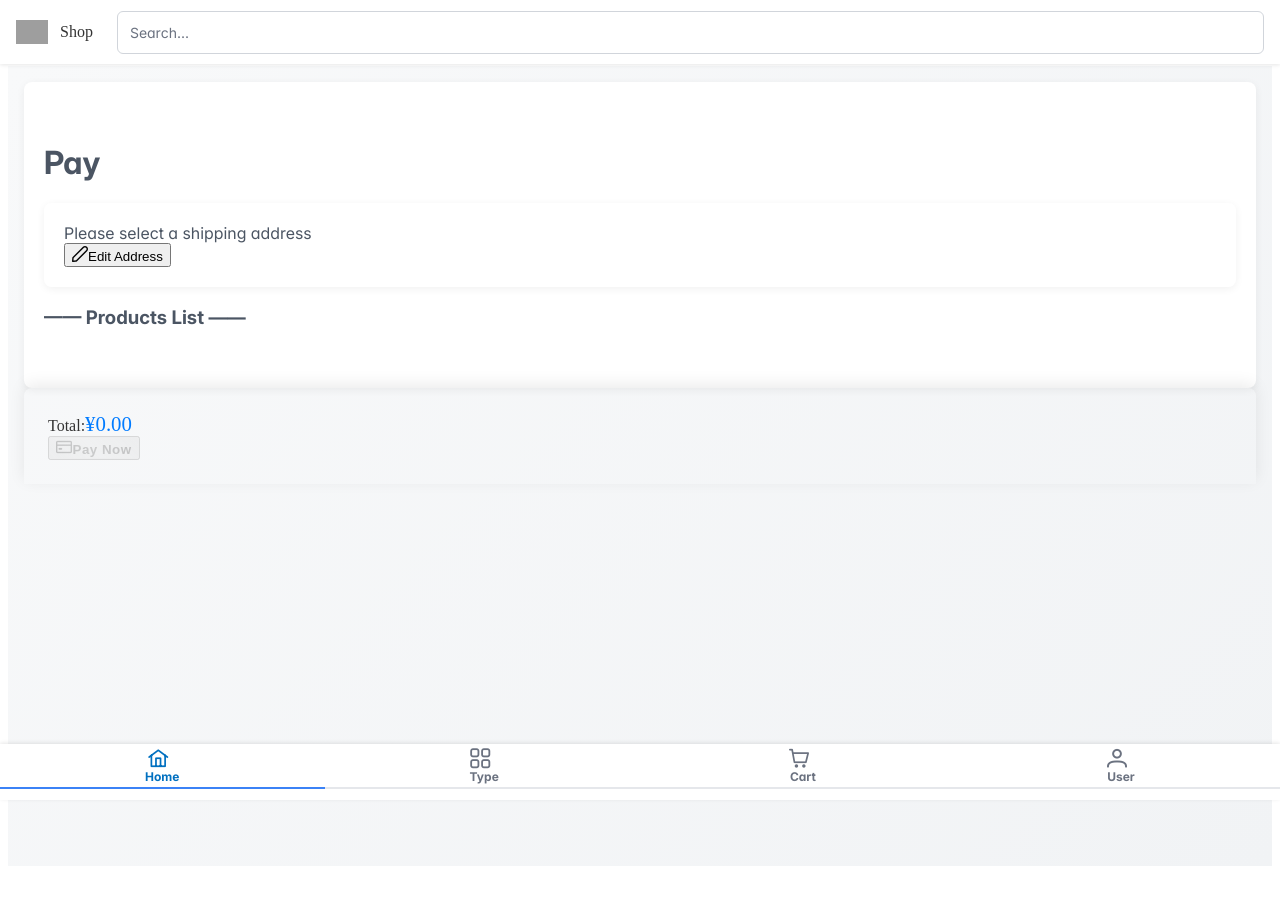
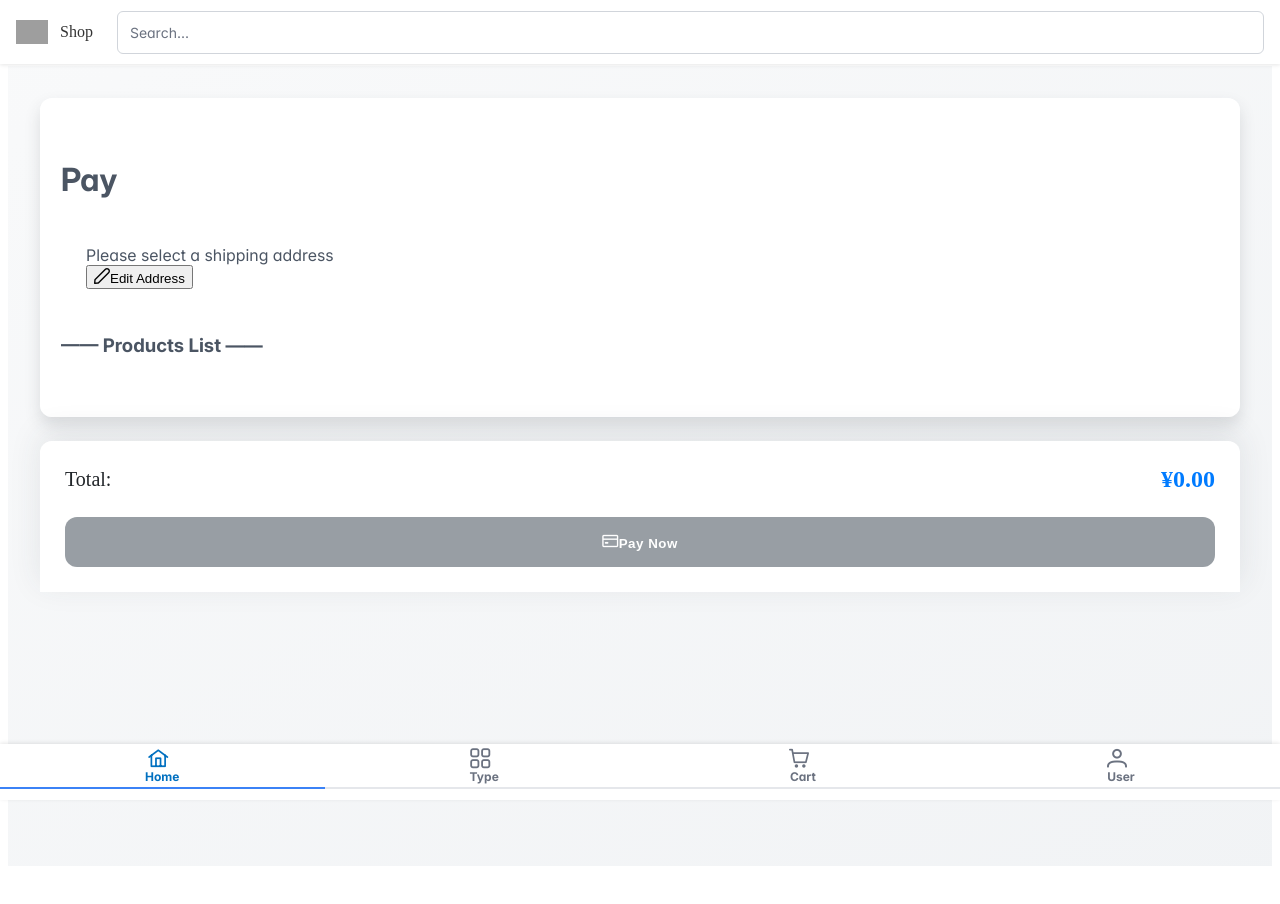
Before and after one commit to LaoeGaoci/E-commerce-sample, a Next.js app in the folder frontend/: page /order in a window 1280 px wide. Shown: the top 904 px of the page. Built offline with nearby package versions, Linux system fonts and the light colour scheme.

Commit message:
fix:(order):optimized code

```diff
--- a/frontend/src/app/cart/cartService.ts
+++ b/frontend/src/app/cart/cartService.ts
@@ -50,6 +50,8 @@ export const checkoutCart = (userId: string) => {
     productList: [...cart.products],
     status: '待发货',
     totalPrice,
+    orderType: 'cart',
+    cartId: cart.id
   };
 
   orders.push(newOrder);
--- a/frontend/src/app/order/order.scss
+++ b/frontend/src/app/order/order.scss
@@ -1,13 +1,28 @@
 // order.scss
+// 基础变量
 $primary-color: #007bff;
+$secondary-color: #6c757d;
 $success-color: #28a745;
-$text-dark: #333;
-$text-light: #666;
-$border-color: #e0e0e0;
-$shadow-sm: 0 2px 8px rgba(0, 0, 0, 0.06);
-$shadow-md: 0 4px 12px rgba(0, 0, 0, 0.1);
-$radius-md: 8px;
-// 新增在变量定义之后
+$warning-color: #ffc107;
+$danger-color: #dc3545;
+$light-color: #f8f9fa;
+$dark-color: #343a40;
+$text-dark: #212529;
+$text-light: #6c757d;
+$border-color: #dee2e6;
+$radius-md: 0.75rem;
+$transition-base: all 0.3s cubic-bezier(0.25, 0.46, 0.45, 0.94);
+
+// 阴影系统
+$shadow-sm: 0 0.125rem 0.25rem rgba($dark-color, 0.075);
+$shadow-md: 0 0.5rem 1rem rgba($dark-color, 0.15);
+$shadow-lg: 0 1rem 3rem rgba($dark-color, 0.175);
+
+// 渐变系统
+$gradient-light: linear-gradient(150deg, rgba($light-color, 0.95) 0%, rgba(#f1f3f5, 0.98) 100%);
+$gradient-primary: linear-gradient(45deg, $primary-color 0%, lighten($primary-color, 15%) 100%);
+
+// 混入函数
 @mixin text-ellipsis($lines) {
   display: -webkit-box;
   -webkit-line-clamp: $lines;
@@ -15,51 +30,74 @@ $radius-md: 8px;
   overflow: hidden;
   text-overflow: ellipsis;
 }
+
+@mixin glass-effect($opacity: 0.1) {
+  background: rgba(white, $opacity);
+  backdrop-filter: blur(10px);
+  border: 1px solid rgba(white, 0.2);
+}
+
+// 基础容器
 .payment-container {
   min-height: 100vh;
-  background: linear-gradient(135deg, #f8f9fa 0%, #f1f3f5 100%);
+  background: $gradient-light;
+  padding: 2rem;
+  position: relative;
+  overflow-x: hidden;
+
+  @media (max-width: 768px) {
     padding: 1rem;
-
-  .mypage-card {
-    border-radius: $radius-md;
-    box-shadow: $shadow-sm;
-    transition: transform 0.3s ease;
-
-    &:hover {
-      transform: translateY(-2px);
-      box-shadow: $shadow-md;
   }
 }
 
-  .mypage-address-item {
-    padding: 1.25rem;
-    background: rgba(white, 0.9);
+// 通用卡片样式
+.mypage-card {
+  @include glass-effect(0.95);
   border-radius: $radius-md;
-    margin: 1rem 0;
-    box-shadow: $shadow-sm;
-    transition: all 0.3s ease;
+  box-shadow: $shadow-md;
+  transition: $transition-base;
+  margin-bottom: 1.5rem;
 
   &:hover {
-      background: white;
-      box-shadow: $shadow-md;
+    transform: translateY(-0.25rem);
+    box-shadow: $shadow-lg;
   }
 
-    button {
-      transition: transform 0.2s ease;
+  .card-header {
+    padding: 1.5rem;
+    border-bottom: 2px solid rgba($primary-color, 0.1);
 
-      &:hover {
-        transform: translateX(4px);
+    h1 {
+      font-size: 1.75rem;
+      font-weight: 700;
+      color: $text-dark;
+      text-align: center;
+      position: relative;
+
+      &::after {
+        content: '';
+        display: block;
+        width: 3rem;
+        height: 3px;
+        background: $primary-color;
+        margin: 1rem auto 0;
+      }
     }
   }
 }
 
-  .mypage-product-card {
+// 地址模块
+.mypage-address-item {
+  padding: 1.5rem;
+  margin: 1.25rem 0;
+  border-radius: $radius-md;
   position: relative;
-    overflow: hidden;
-    transition: all 0.3s cubic-bezier(0.4, 0, 0.2, 1);
+  transition: $transition-base;
+  cursor: pointer;
+  @include glass-effect(0.9);
 
   &::before {
-      content: "";
+    content: '';
     position: absolute;
     top: 0;
     left: 0;
@@ -67,53 +105,141 @@ $radius-md: 8px;
     height: 100%;
     background: $primary-color;
     opacity: 0;
-      transition: opacity 0.3s ease;
+    transition: $transition-base;
   }
 
   &:hover {
-      transform: translateY(-3px);
+    transform: translateX(0.5rem);
 
     &::before {
       opacity: 1;
     }
   }
 
+  &.selected {
+    background: rgba($primary-color, 0.05);
+    border: 2px solid $primary-color;
+  }
+}
+
+// 商品卡片
+.mypage-product-card {
+  display: flex;
+  align-items: center;
+  padding: 1.25rem;
+  margin: 1rem 0;
+  border-radius: $radius-md;
+  transition: $transition-base;
+  @include glass-effect(0.95);
+
+  .product-image {
+    width: 100px;
+    height: 100px;
+    border-radius: $radius-md;
+    object-fit: cover;
+    box-shadow: $shadow-sm;
+    transition: $transition-base;
+  }
+
   .product-details {
+    flex: 1;
+    margin-left: 1.5rem;
+
     h4 {
+      font-size: 1.1rem;
       font-weight: 600;
       color: $text-dark;
+      margin-bottom: 0.5rem;
       @include text-ellipsis(2);
     }
 
-      p {
-        font-size: 0.95rem;
+    .price-info {
+      display: flex;
+      align-items: baseline;
+      gap: 0.75rem;
+
+      .unit-price {
         color: $text-light;
-        margin-top: 0.5rem;
+        font-size: 0.9rem;
+      }
+
+      .quantity {
+        color: $text-dark;
+        font-weight: 500;
+      }
+
+      .total {
+        color: $primary-color;
+        font-weight: 700;
+        margin-left: auto;
+        font-size: 1.1rem;
       }
     }
   }
 
+  &:hover {
+    transform: translateY(-0.25rem);
+    box-shadow: $shadow-md;
+
+    .product-image {
+      transform: scale(1.05);
+    }
+  }
+}
+
+// 支付摘要
 .payment-summary {
+  position: sticky;
+  bottom: 0;
+  background: white;
+  @include glass-effect(0.98);
+  box-shadow: 0 -0.5rem 2rem rgba($dark-color, 0.1);
   border-radius: $radius-md $radius-md 0 0;
-    box-shadow: 0 -4px 16px rgba(0, 0, 0, 0.08);
   padding: 1.5rem;
 
   .total-amount {
+    display: flex;
+    justify-content: space-between;
+    align-items: center;
+    margin-bottom: 1.5rem;
+
+    span:first-child {
+      font-size: 1.25rem;
+      color: $text-dark;
+    }
+
     span:last-child {
       color: $primary-color;
-        font-size: 1.3rem;
+      font-size: 1.5rem;
+      font-weight: 700;
     }
   }
 
   .payment-button {
+    width: 100%;
+    padding: 1rem;
+    background: $gradient-primary;
+    border: none;
+    border-radius: $radius-md;
+    color: white;
+    font-weight: 600;
+    letter-spacing: 0.5px;
+    transition: $transition-base;
     position: relative;
     overflow: hidden;
-      transition: all 0.3s ease;
-      font-weight: 600;
-      letter-spacing: 0.5px;
+
+    &:hover {
+      transform: translateY(-2px);
+      box-shadow: $shadow-md;
+    }
+
+    &:disabled {
+      opacity: 0.7;
+      background: $secondary-color;
+    }
 
     &::after {
-        content: "";
+      content: '';
       position: absolute;
       top: -50%;
       left: -50%;
@@ -125,19 +251,12 @@ $radius-md: 8px;
         rgba(white, 0.2) 50%,
         transparent 75%
       );
-        animation: shine 3s infinite;
-      }
-
-      &:disabled {
-        opacity: 0.7;
-        &::after {
-          animation: none;
-        }
-      }
+      animation: shine 2s infinite;
     }
   }
 }
 
+// 动画
 @keyframes shine {
   100% {
     transform: translateX(100%);
@@ -147,40 +266,41 @@ $radius-md: 8px;
 // 弹窗优化
 .p-dialog {
   .p-dialog-header {
-    border-bottom: 2px solid $primary-color;
+    background: $gradient-light;
+    border-bottom: 2px solid rgba($primary-color, 0.1);
   }
 
   .address-item {
     padding: 1rem;
-    margin: 0.5rem 0;
+    margin: 0.75rem 0;
     border-radius: $radius-md;
-    cursor: pointer;
-    transition: all 0.2s ease;
+    transition: $transition-base;
 
     &.selected {
-      background: rgba($primary-color, 0.1);
+      background: rgba($primary-color, 0.05);
       border: 2px solid $primary-color;
     }
 
-    &:hover:not(.selected) {
-      background: #f8f9fa;
+    &:hover {
+      background: rgba($primary-color, 0.03);
     }
   }
 }
 
 // 响应式优化
 @media (max-width: 768px) {
-  .payment-container {
-    padding: 0;
-
   .mypage-product-card {
     flex-direction: column;
-      align-items: flex-start;
+    align-items: stretch;
 
-      img {
+    .product-image {
       width: 100%;
-        height: 120px;
-        object-fit: cover;
+      height: 150px;
+      margin-bottom: 1rem;
+    }
+
+    .product-details {
+      margin-left: 0;
     }
   }
 
@@ -188,7 +308,12 @@ $radius-md: 8px;
     padding: 1rem;
 
     .total-amount {
+      span:first-child {
         font-size: 1.1rem;
+      }
+
+      span:last-child {
+        font-size: 1.3rem;
       }
     }
   }
--- a/frontend/src/app/order/page.tsx
+++ b/frontend/src/app/order/page.tsx
@@ -3,7 +3,7 @@ import React, { useState, useEffect, useMemo } from 'react';
 import Link from 'next/link';
 import Image from 'next/image';
 import { useRouter } from 'next/navigation';
-
+import { Order } from '../data/orders';
 import { Address } from '../data/addresses';
 import { Cart } from '../data/carts';
 import { Product } from '../data/products';
@@ -14,32 +14,29 @@ import './order.scss';
 import { Card } from 'primereact/card';
 import { Button } from 'primereact/button';
 import { Dialog } from 'primereact/dialog';
-
-interface OrderItem {
-  id: string;
-  name: string;
-  price: number;
-  imageUrl: string;
-  quantity: number;
-}
+import { v4 as uuidv4 } from 'uuid';
 
 const OrderPaymentPage: React.FC = () => {
   const router = useRouter();
   const userId = '1'; // 假设当前用户ID为1
 
   // 状态管理
+  const [products, setProducts] = useState<Product[]>([]);
   const [isAddressSidebarOpen, setIsAddressSidebarOpen] = useState(false);
   const [selectedAddress, setSelectedAddress] = useState<string | null>(null);
   const [addresses, setAddresses] = useState<Address[]>([]);
   const [cart, setCart] = useState<Cart | null>(null);
-  const [orderItems, setOrderItems] = useState<OrderItem[]>([]);
+  const [orderItems, setOrderItems] = useState<Order[]>([]);
   const [isPaymentSuccessModalOpen, setPaymentSuccessModalOpen] = useState(false);
-
+  const [orders, setOrders] = useState<Order[]>([]);
   // 获取地址和购物车数据
   useEffect(() => {
     const storedAddresses = loadFromStorage<Address[]>('addresses') || [];
     const userAddresses = storedAddresses.filter(addr => addr.userId === userId);
     setAddresses(userAddresses);
+
+    const storedOrders = loadFromStorage<Order[]>('orders') || [];
+    setOrders(storedOrders);
 
     if (userAddresses.length > 0 && !selectedAddress) {
       setSelectedAddress(userAddresses[0].id);
@@ -52,27 +49,34 @@ const OrderPaymentPage: React.FC = () => {
       setCart(userCart);
       const products = loadFromStorage<Product[]>('products') || [];
 
-      const items = userCart.products.map(item => {
+      // 创建符合Order结构的订单项
+      const items: Order[] = userCart.products.map(item => {
         const product = products.find(p => p.id === item.productId);
         return {
-          id: item.productId,
-          name: product?.name || '未知商品',
-          price: product?.price || 0,
-          imageUrl: product?.image || '/images/default.jpg',
-          quantity: item.quantity,
+          id: uuidv4(), // 需要引入uuid或使用其他生成ID方式
+          userId,
+          productList: [{ productId: item.productId, quantity: item.quantity }],
+          status: '待付款',
+          totalPrice: (product?.price || 0) * item.quantity,
+          orderType: 'cart',
+          cartId: userCart.id
         };
       });
+
       setOrderItems(items);
     }
   }, [userId, selectedAddress]);
-
   // 当前地址
   const currentAddress = addresses.find(addr => addr.id === selectedAddress);
 
   // 总价计算
   const totalPrice = useMemo(() => {
-    return orderItems.reduce((total, item) => total + item.price * item.quantity, 0);
-  }, [orderItems]);
+    return orderItems.reduce((total, order) =>
+      total + order.productList.reduce((sum, item) => {
+        const product = products.find(p => p.id === item.productId);
+        return sum + (product?.price || 0) * item.quantity;
+      }, 0), 0);
+  }, [orderItems, products]);
 
   // 支付处理
   const handlePayNowClick = () => {
@@ -92,7 +96,7 @@ const OrderPaymentPage: React.FC = () => {
   // 关闭支付成功弹窗
   const handleCloseModal = () => {
     setPaymentSuccessModalOpen(false);
-    router.push('/orders');
+    router.push('/order');
   };
 
   // 地址选择界面
@@ -172,15 +176,40 @@ const OrderPaymentPage: React.FC = () => {
         {/* 商品列表 */}
         <h3 className="mypage-section-title">—— Products List ——</h3>
         <div className="mypage-recommendations">
-          {orderItems.map((item) => (
-            <Link key={item.id} href={`/commodity/${item.id}`} className="mypage-product-card">
-              <Image src={item.imageUrl} alt={item.name} width={80} height={80} />
-              <div className="product-details">
-                <h4>{item.name}</h4>
-                <p>¥{item.price.toFixed(2)} × {item.quantity}</p>
-              </div>
-            </Link>
-          ))}
+          {orderItems.flatMap(order =>
+            order.productList.map((item, index) => {
+              const product = products.find(p => p.id === item.productId);
+              return (
+                <Link
+                  key={`${order.id}-${index}`}  // 使用组合键确保唯一性
+                  href={`/commodity/${item.productId}`}
+                  className="mypage-product-card"
+                >
+                  <Image
+                    src={product?.image || '/images/default.jpg'}
+                    alt={product?.name || '未知商品'}
+                    width={80}
+                    height={80}
+                    className="product-image"
+                  />
+                  <div className="product-details">
+                    <h4>{product?.name || '未知商品'}</h4>
+                    <div className="price-info">
+                      <span className="unit-price">
+                        ¥{(product?.price || 0).toFixed(2)}
+                      </span>
+                      <span className="quantity">
+                        × {item.quantity}
+                      </span>
+                      <span className="total">
+                        ¥{((product?.price || 0) * item.quantity).toFixed(2)}
+                      </span>
+                    </div>
+                  </div>
+                </Link>
+              );
+            })
+          )}
         </div>
       </Card>
 
```
Lines whose indentation alone changed are shown as unchanged.
